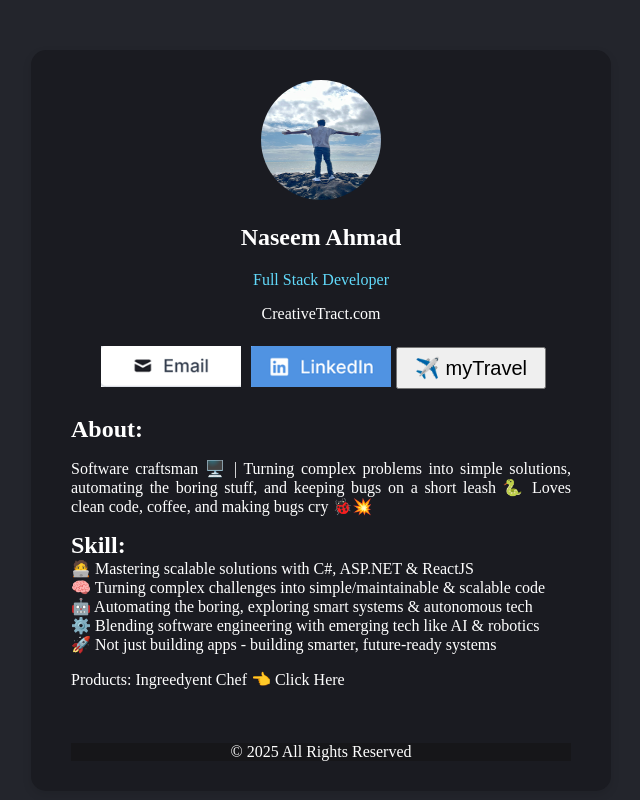
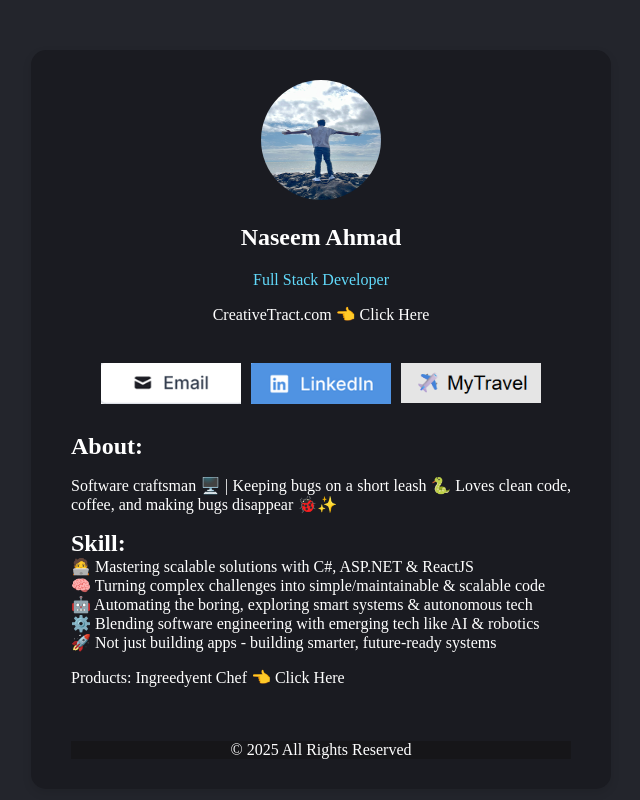
Before and after one commit to Naseem-Ahmad/Business-Card, a React (Vite) app: page / in a window 1280 px wide. Shown: the top 800 px of the page, without its empty margins (319-959 px from the left). Built offline with nearby package versions, Linux system fonts and the light colour scheme.

Commit message:
fix the mytravel logo alignment & Update the about section

```diff
--- a/src/App.jsx
+++ b/src/App.jsx
@@ -1,7 +1,7 @@
 import newlink from './assets/newlink.png'
 import NewMail from './assets/NewMail.png'
 import NA from './assets/NA.jpg'
-import travel from './assets/travel.png'
+import travel from './assets/Mytravel.png'
 export default function App() {
   return (
 <>
@@ -10,18 +10,17 @@ export default function App() {
     <img src={NA} className="profile" alt="#" />
     <h2><strong>Naseem Ahmad</strong></h2>
     <p className="desgination">Full Stack Developer</p>
-    <a className="website" href="https://www.creativetract.com/">CreativeTract.com</a><br/><br/>
+    <p><a className="website" href="https://www.creativetract.com/">CreativeTract.com</a>  👈 Click Here </p><br/>
 
 <div className="SocialButton">
     <a href="mailto:naseemahmad6504@gmail.com"><img src={NewMail} className="mail" width="140px" alt="#" /></a>
     <a href="https://www.linkedin.com/in/naseem-ahmad-978a21190"><img src={newlink} className="mail" width="140px" alt="#" /></a>
-   <a href="https://www.mytravel.naseemahmad.com/"><button className="myTravelJournal" target="_blank" > ✈️ myTravel </button></a>
+   <a href="https://www.mytravel.naseemahmad.com/"><img src={travel} className="mail" width="140px" alt="#" /></a>
 </div>
 
 
   <h2 className= "about">About:</h2>
-    <p align="justify">Software craftsman 🖥️ | Turning complex problems into simple solutions, automating the boring stuff, and keeping bugs on a short leash 🐍 Loves clean code, coffee, and making bugs cry 🐞💥
-</p>
+    <p align="justify">Software craftsman 🖥️ | Keeping bugs on a short leash 🐍 Loves clean code, coffee, and making bugs disappear 🐞✨</p>
   <h2 className= "skill">Skill:</h2>
   <ul>
    <li className="hide-me">🧑‍💻 Mastering scalable solutions with C#, ASP.NET & ReactJS</li>
```
Also changed, not shown: src/assets/Mytravel.png (added).
